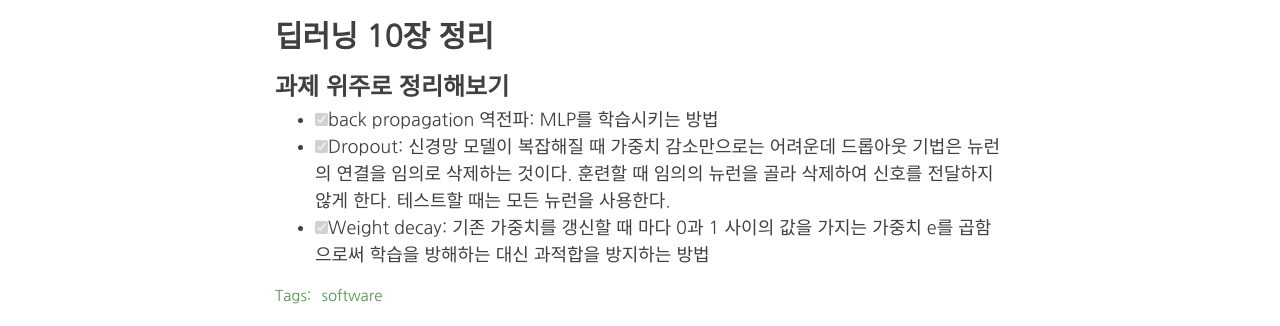
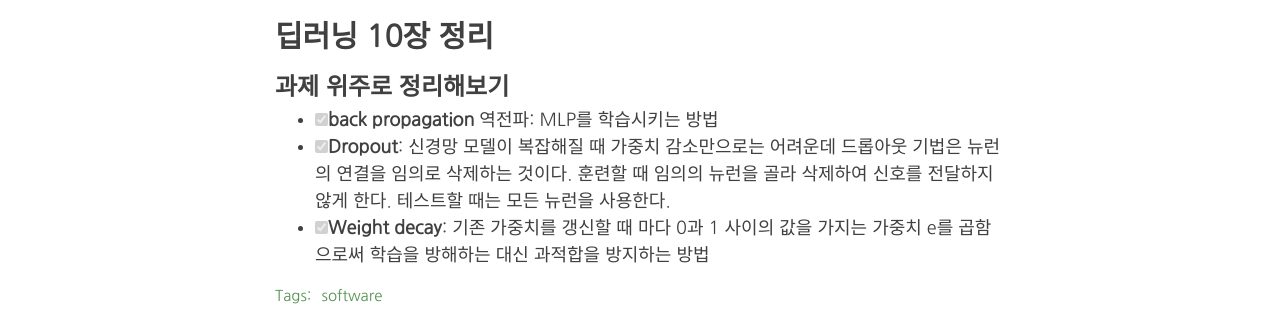
Before and after one commit to yeoneed/yeoneed.github.io, a Jekyll site: the page built from _posts/2020-11-15-딥러닝 10장.md, in a window 1280 px wide and 965 px high. Shown: the part 230-556 px from the top of the window. Built offline with Jekyll 4.4.1, drawn with Linux system fonts in a browser that asks for light colours; nearby versions of some CDN libraries; some web fonts are replaced.

Commit message:
Update 2020-11-15-딥러닝 10장.md

```diff
--- a/_posts/2020-11-15-딥러닝 10장.md
+++ b/_posts/2020-11-15-딥러닝 10장.md
@@ -10,6 +10,6 @@ tags: [software]
 ## 딥러닝 10장 정리
 
 ### 과제 위주로 정리해보기
-- [x] back propagation 역전파: MLP를 학습시키는 방법
-- [x] Dropout: 신경망 모델이 복잡해질 때 가중치 감소만으로는 어려운데 드롭아웃 기법은 뉴런의 연결을 임의로 삭제하는 것이다. 훈련할 때 임의의 뉴런을 골라 삭제하여 신호를 전달하지 않게 한다. 테스트할 때는 모든 뉴런을 사용한다.
-- [x] Weight decay: 기존 가중치를 갱신할 때 마다 0과 1 사이의 값을 가지는 가중치 e를 곱함으로써 학습을 방해하는 대신 과적합을 방지하는 방법
+- [x] <strong>back propagation</strong> 역전파: MLP를 학습시키는 방법
+- [x] <strong>Dropout</strong>: 신경망 모델이 복잡해질 때 가중치 감소만으로는 어려운데 드롭아웃 기법은 뉴런의 연결을 임의로 삭제하는 것이다. 훈련할 때 임의의 뉴런을 골라 삭제하여 신호를 전달하지 않게 한다. 테스트할 때는 모든 뉴런을 사용한다.
+- [x] <strong>Weight decay</strong>: 기존 가중치를 갱신할 때 마다 0과 1 사이의 값을 가지는 가중치 e를 곱함으로써 학습을 방해하는 대신 과적합을 방지하는 방법
```
